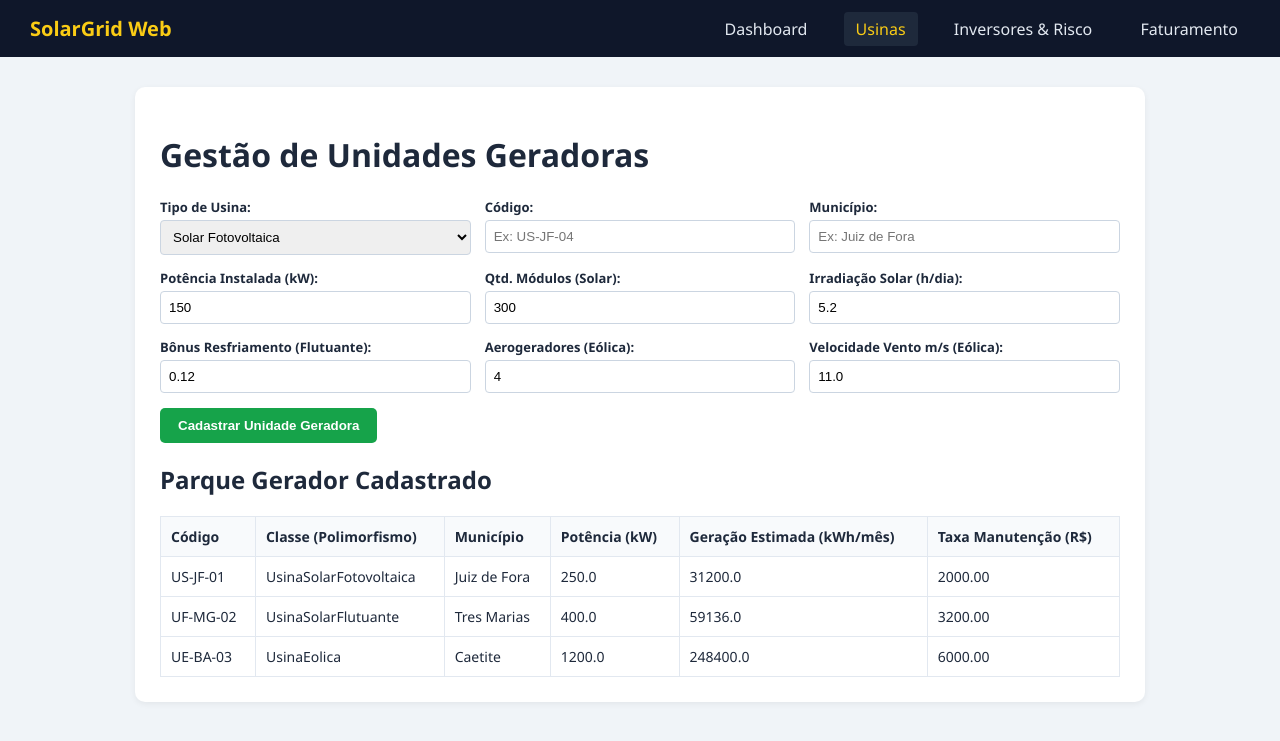
After one commit to Celio738/solargrid-web, a Spring Boot app: page /usinas in a window 1280 px wide. The commit adds this page. Shown: the top 741 px of the page. Run offline with Spring Boot 4, Linux system fonts and the light colour scheme.

Commit message:
feat: adiciona dashboard e telas de usinas e diagnostico de inversores

```diff
--- /dev/null
+++ b/src/main/java/br/edu/solargrid/controller/UsinaWebController.java
@@ -0,0 +1,54 @@
+package br.edu.solargrid.controller;
+
+import br.edu.solargrid.domain.*;
+import br.edu.solargrid.service.SolarGridDataService;
+import org.springframework.stereotype.Controller;
+import org.springframework.ui.Model;
+import org.springframework.web.bind.annotation.*;
+
+@Controller
+@RequestMapping("/usinas")
+public class UsinaWebController {
+
+    private final SolarGridDataService dataService;
+
+    public UsinaWebController(SolarGridDataService dataService) {
+        this.dataService = dataService;
+    }
+
+    @GetMapping
+    public String listarUsinas(Model model) {
+        model.addAttribute("usinas", dataService.getUsinas());
+        return "usinas";
+    }
+
+    @PostMapping("/cadastrar")
+    public String cadastrarUsina(
+            @RequestParam(name = "tipo") String tipo,
+            @RequestParam(name = "codigo") String codigo,
+            @RequestParam(name = "municipio") String municipio,
+            @RequestParam(name = "potenciaKw") double potenciaKw,
+            @RequestParam(name = "modulos", defaultValue = "100") int modulos,
+            @RequestParam(name = "irradiacao", defaultValue = "5.0") double irradiacao,
+            @RequestParam(name = "reservatorio", defaultValue = "Reservatorio Local") String reservatorio,
+            @RequestParam(name = "bonusResfriamento", defaultValue = "0.10") double bonusResfriamento,
+            @RequestParam(name = "aerogeradores", defaultValue = "3") int aerogeradores,
+            @RequestParam(name = "velocidadeVento", defaultValue = "10.0") double velocidadeVento,
+            Model model) {
+
+        UnidadeGeradora nova;
+        if ("FLUTUANTE".equals(tipo)) {
+            nova = new UsinaSolarFlutuante(codigo, municipio, potenciaKw, modulos, irradiacao, reservatorio, bonusResfriamento);
+        } else if ("EOLICA".equals(tipo)) {
+            nova = new UsinaEolica(codigo, municipio, potenciaKw, aerogeradores, velocidadeVento);
+        } else {
+            nova = new UsinaSolarFotovoltaica(codigo, municipio, potenciaKw, modulos, irradiacao);
+        }
+
+        dataService.getUsinas().add(nova);
+        model.addAttribute("mensagemSucesso", "Unidade geradora " + codigo + " cadastrada! Geração estimada: "
+                + String.format("%.1f", nova.calcularGeracaoEstimadaMensal()) + " kWh/mês.");
+        model.addAttribute("usinas", dataService.getUsinas());
+        return "usinas";
+    }
+}
--- /dev/null
+++ b/src/main/resources/templates/usinas.html
@@ -0,0 +1,109 @@
+<!DOCTYPE html>
+<html xmlns:th="http://www.thymeleaf.org" lang="pt-BR">
+<head>
+    <meta charset="UTF-8">
+    <title>SolarGrid - Gestão de Usinas</title>
+    <style>
+        body { font-family: 'Segoe UI', Arial, sans-serif; margin: 0; background-color: #f0f4f8; color: #1e293b; }
+        .navbar { background-color: #0f172a; padding: 15px 30px; display: flex; justify-content: space-between; align-items: center; }
+        .navbar .brand { color: #facc15; font-size: 20px; font-weight: bold; text-decoration: none; }
+        .navbar .nav-links a { color: #e2e8f0; text-decoration: none; margin-left: 20px; font-weight: 500; padding: 6px 12px; border-radius: 4px; }
+        .navbar .nav-links a:hover, .navbar .nav-links a.active { background-color: #1e293b; color: #facc15; }
+        .container { max-width: 960px; margin: 30px auto; background: white; padding: 25px; border-radius: 10px; box-shadow: 0 2px 6px rgba(0,0,0,0.06); }
+        .form-grid { display: grid; grid-template-columns: repeat(3, 1fr); gap: 14px; }
+        .form-group label { display: block; font-weight: 600; font-size: 13px; margin-bottom: 4px; }
+        .form-group input, .form-group select { width: 100%; padding: 8px; box-sizing: border-box; border: 1px solid #cbd5e1; border-radius: 4px; }
+        button { background-color: #16a34a; color: white; border: none; padding: 10px 18px; cursor: pointer; border-radius: 5px; margin-top: 15px; font-weight: bold; }
+        .alert-success { background-color: #dcfce7; color: #166534; padding: 12px; margin-bottom: 15px; border-radius: 5px; }
+        table { width: 100%; border-collapse: collapse; margin-top: 20px; }
+        th, td { border: 1px solid #e2e8f0; padding: 10px; text-align: left; font-size: 14px; }
+        th { background-color: #f8fafc; }
+    </style>
+</head>
+<body>
+<div class="navbar">
+    <a href="/" class="brand">SolarGrid Web</a>
+    <div class="nav-links">
+        <a href="/">Dashboard</a>
+        <a href="/usinas" class="active">Usinas</a>
+        <a href="/inversores">Inversores &amp; Risco</a>
+        <a href="/faturas">Faturamento</a>
+    </div>
+</div>
+
+<div class="container">
+    <h1>Gestão de Unidades Geradoras</h1>
+    <div th:if="${mensagemSucesso}" class="alert-success" th:text="${mensagemSucesso}"></div>
+
+    <form action="/usinas/cadastrar" method="post">
+        <div class="form-grid">
+            <div class="form-group">
+                <label>Tipo de Usina:</label>
+                <select name="tipo">
+                    <option value="SOLAR">Solar Fotovoltaica</option>
+                    <option value="FLUTUANTE">Solar Flutuante</option>
+                    <option value="EOLICA">Usina Eólica</option>
+                </select>
+            </div>
+            <div class="form-group">
+                <label>Código:</label>
+                <input type="text" name="codigo" placeholder="Ex: US-JF-04" required>
+            </div>
+            <div class="form-group">
+                <label>Município:</label>
+                <input type="text" name="municipio" placeholder="Ex: Juiz de Fora" required>
+            </div>
+            <div class="form-group">
+                <label>Potência Instalada (kW):</label>
+                <input type="number" step="0.1" name="potenciaKw" value="150" required>
+            </div>
+            <div class="form-group">
+                <label>Qtd. Módulos (Solar):</label>
+                <input type="number" name="modulos" value="300">
+            </div>
+            <div class="form-group">
+                <label>Irradiação Solar (h/dia):</label>
+                <input type="number" step="0.1" name="irradiacao" value="5.2">
+            </div>
+            <div class="form-group">
+                <label>Bônus Resfriamento (Flutuante):</label>
+                <input type="number" step="0.01" name="bonusResfriamento" value="0.12">
+            </div>
+            <div class="form-group">
+                <label>Aerogeradores (Eólica):</label>
+                <input type="number" name="aerogeradores" value="4">
+            </div>
+            <div class="form-group">
+                <label>Velocidade Vento m/s (Eólica):</label>
+                <input type="number" step="0.1" name="velocidadeVento" value="11.0">
+            </div>
+        </div>
+        <button type="submit">Cadastrar Unidade Geradora</button>
+    </form>
+
+    <h2>Parque Gerador Cadastrado</h2>
+    <table>
+        <thead>
+        <tr>
+            <th>Código</th>
+            <th>Classe (Polimorfismo)</th>
+            <th>Município</th>
+            <th>Potência (kW)</th>
+            <th>Geração Estimada (kWh/mês)</th>
+            <th>Taxa Manutenção (R$)</th>
+        </tr>
+        </thead>
+        <tbody>
+        <tr th:each="u : ${usinas}">
+            <td th:text="${u.codigoIdentificacao}"></td>
+            <td th:text="${u.class.simpleName}"></td>
+            <td th:text="${u.municipio}"></td>
+            <td th:text="${u.potenciaInstaladaKw}"></td>
+            <td th:text="${#numbers.formatDecimal(u.calcularGeracaoEstimadaMensal(), 1, 1)}"></td>
+            <td th:text="${#numbers.formatDecimal(u.calcularTaxaManutencaoBase(), 1, 2)}"></td>
+        </tr>
+        </tbody>
+    </table>
+</div>
+</body>
+</html>
```
Also changed, not shown: src/main/java/br/edu/solargrid/controller/DashboardController.java (added, +27 -0 lines), src/main/java/br/edu/solargrid/controller/FaturaWebController.java (+15 -15 lines), src/main/java/br/edu/solargrid/controller/InversorWebController.java (added, +48 -0 lines), src/main/java/br/edu/solargrid/service/SolarGridDataService.java (added, +44 -0 lines), src/main/resources/templates/faturas.html (+23 -8 lines), src/main/resources/templates/index.html (added, +68 -0 lines), src/main/resources/templates/inversores.html (added, +100 -0 lines).
